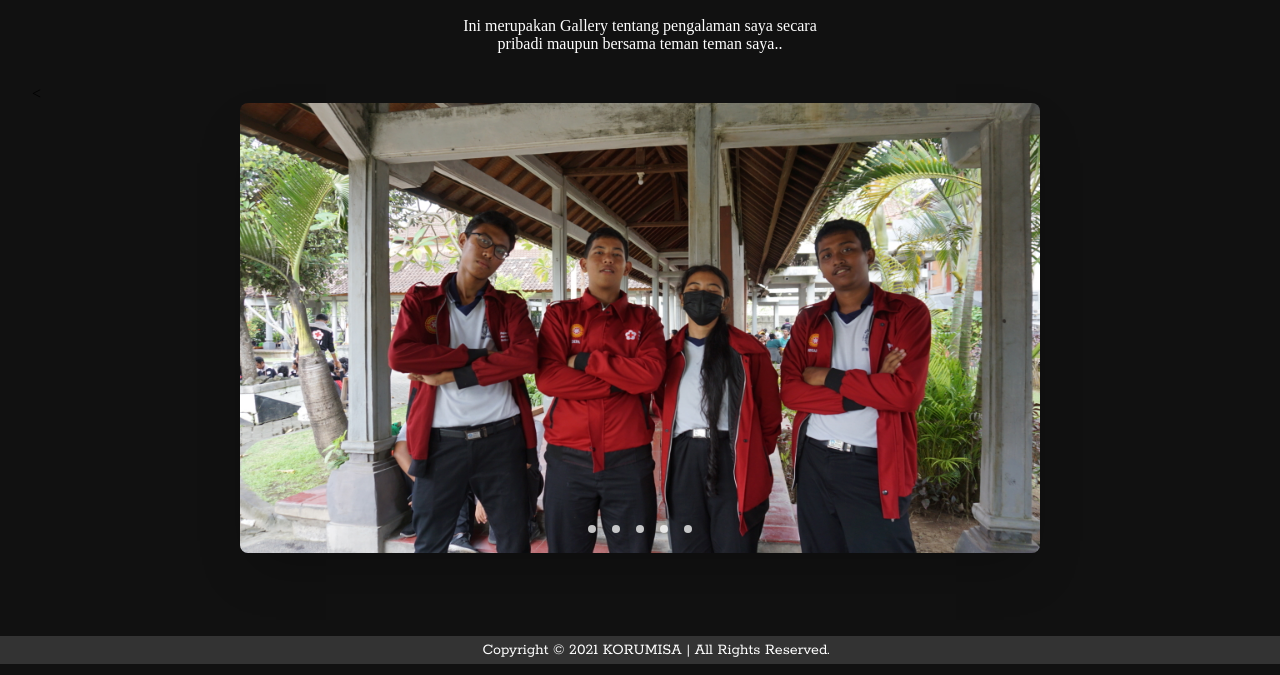
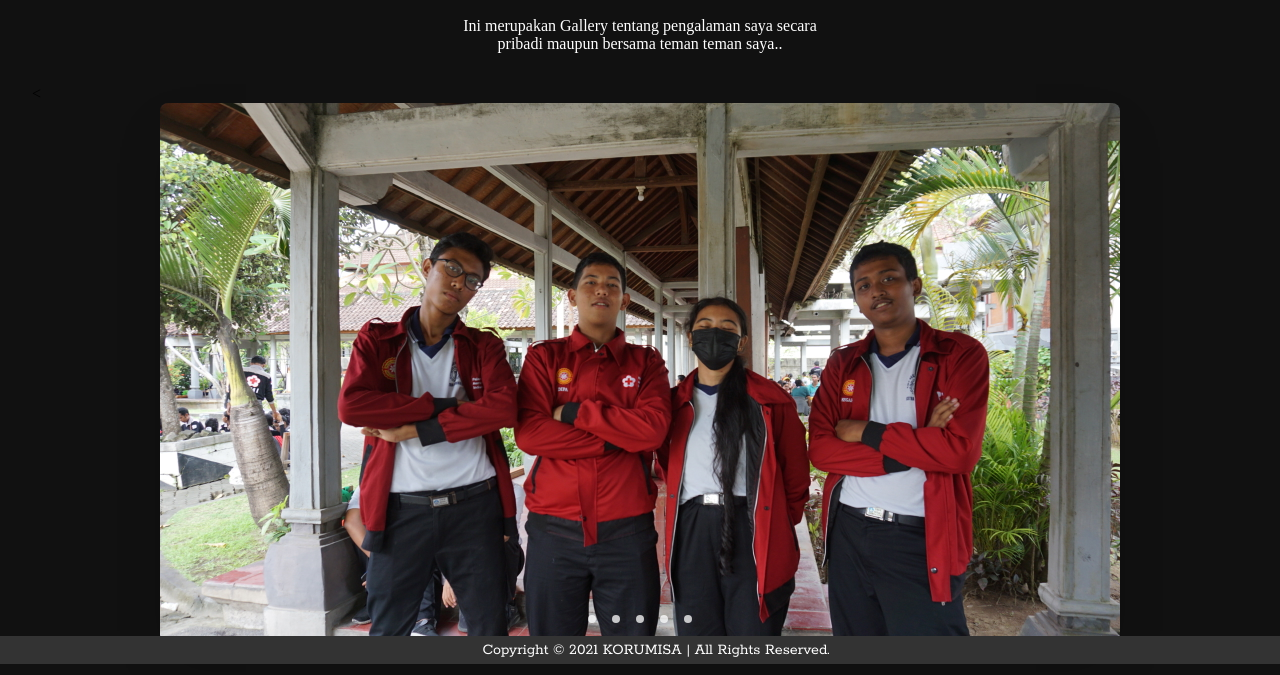
Before and after one commit to Korumisa/Shiro, a plain HTML site: page photo.html in a window 1280 px wide. Shown: the part 136-811 px from the top of the page. Drawn offline with Linux system fonts and the light colour scheme.

Commit message:
Update style.css

```diff
--- a/style.css
+++ b/style.css
@@ -408,7 +408,7 @@ tr, td {
 
 .slider-wrapper {
 	position: relative;
-	max-width: 50rem;
+	max-width: 60rem;
 	margin: 0 auto;
 }
 
```
